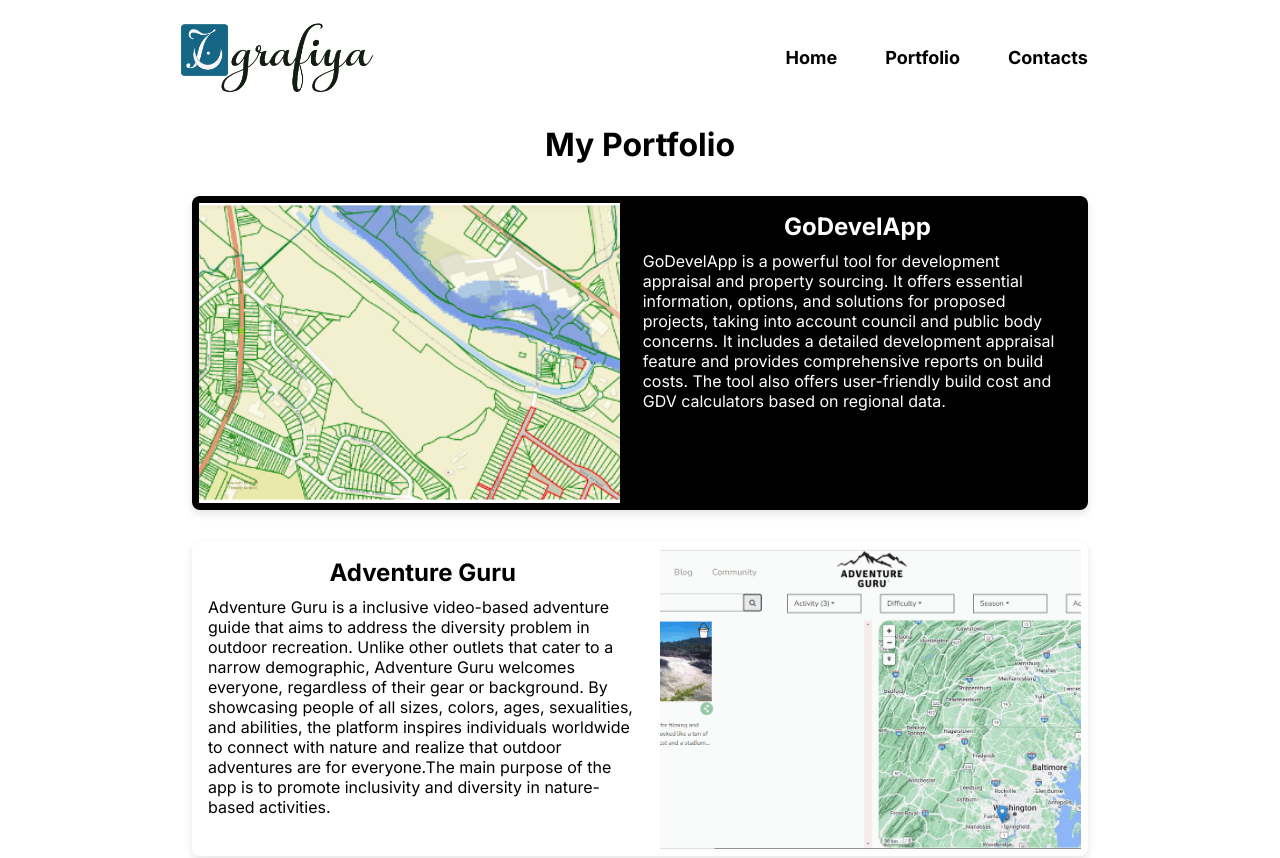
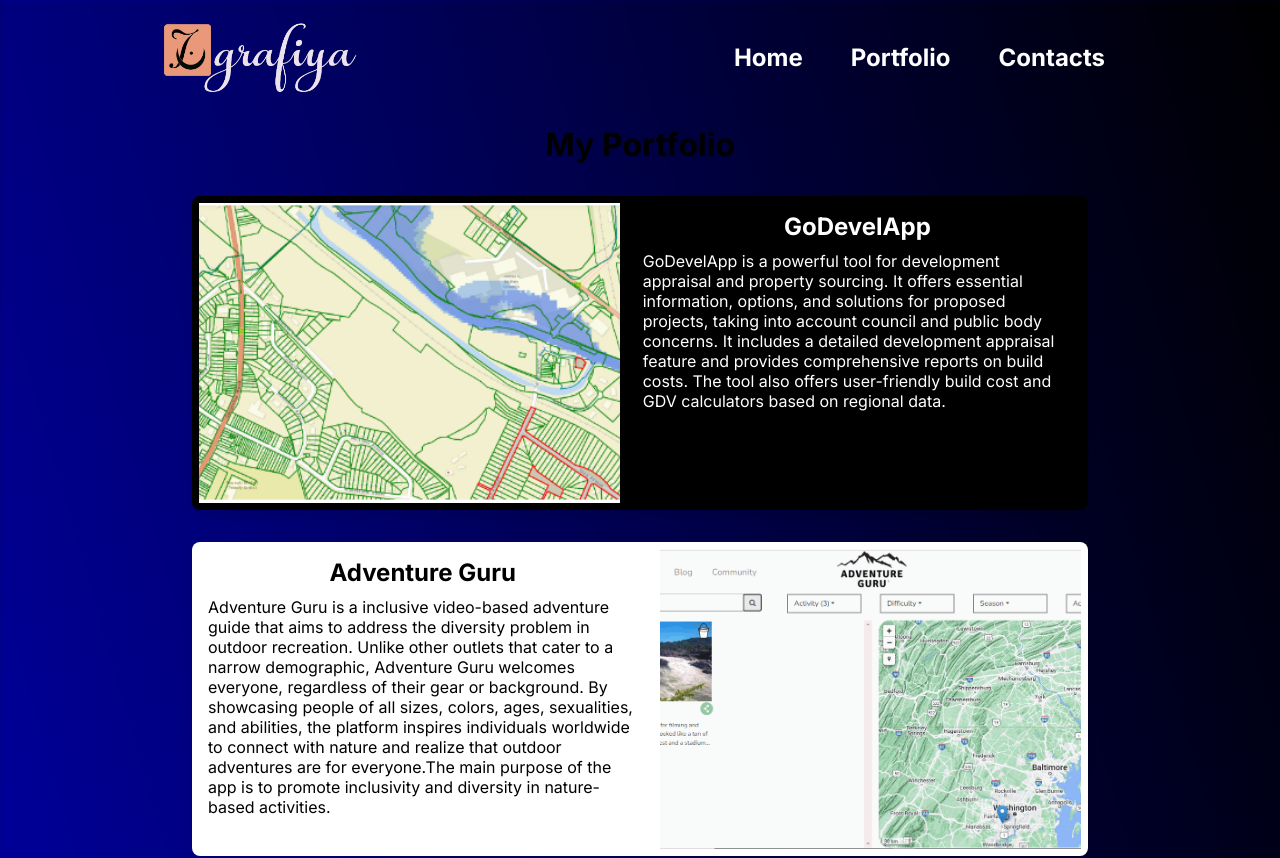
Before and after one commit to AmeerUlAman/NextJS-JugrafiyaPortfolio, a Next.js app: page /portfolio in a window 1280 px wide. Shown: the top 858 px of the page. Built offline with nearby package versions, Linux system fonts and the light colour scheme.

Commit message:
minor design changes

```diff
--- a/app/globals.css
+++ b/app/globals.css
@@ -13,4 +13,5 @@ width: 85% ;
 margin:0 auto ;
  }
 body{
+  background: linear-gradient(to bottom left,rgb(0, 0, 0) ,blue);
 }
--- a/app/nav/nav.module.css
+++ b/app/nav/nav.module.css
@@ -8,12 +8,14 @@ background-color: black;
 color: blanchedalmond;
 padding: 7px;
 cursor: pointer;
+
 }
 .lim{
 width:100;
 height: 75px;
 cursor: pointer;
 transition: transform 0.2s;
+filter: invert(1);
 }
 .lim:hover{
   transform: scale(1.05);
@@ -33,20 +35,22 @@ margin-bottom: 30px; ;
   .links {
     list-style-type: none;
     display: flex;
-  font-size: large;
+  font-size: x-large;
     gap: 1rem;
     font-weight: 700;
+color: white;
   }
 
   .links a {
     text-decoration: none;
-    color: rgb(0, 0, 0);
+
     padding: 16px;
+    color: white;
   }
   .links :hover{
-background-color: rgb(0, 0, 0);
+background-color: rgb(255, 255, 255);
 border-radius: 30px;
-color: rgb(255, 255, 255);
+color: rgb(0, 0, 0);
   }
 
 
--- a/app/tech/card.module.css
+++ b/app/tech/card.module.css
@@ -5,9 +5,10 @@
     align-items: center;
     margin: 20px;
     text-align: center;
+
   }
   .card:hover img{
-scale:1.09;
+scale:1.19;
 
   }
 
```
Also changed, not shown: app/stats/cards.module.css (+7 -1 lines), app/stats/stats.module.css (+4 -3 lines).
